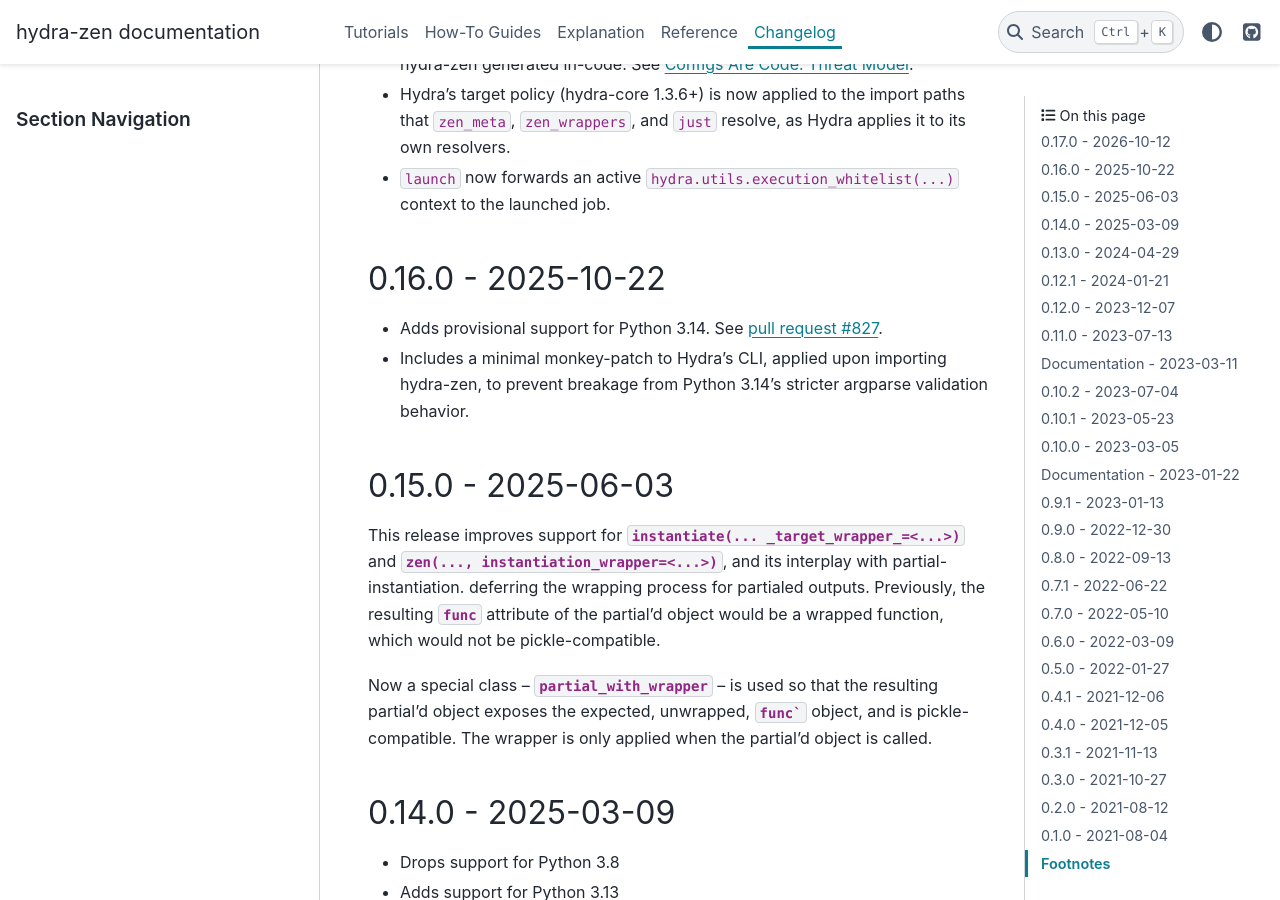
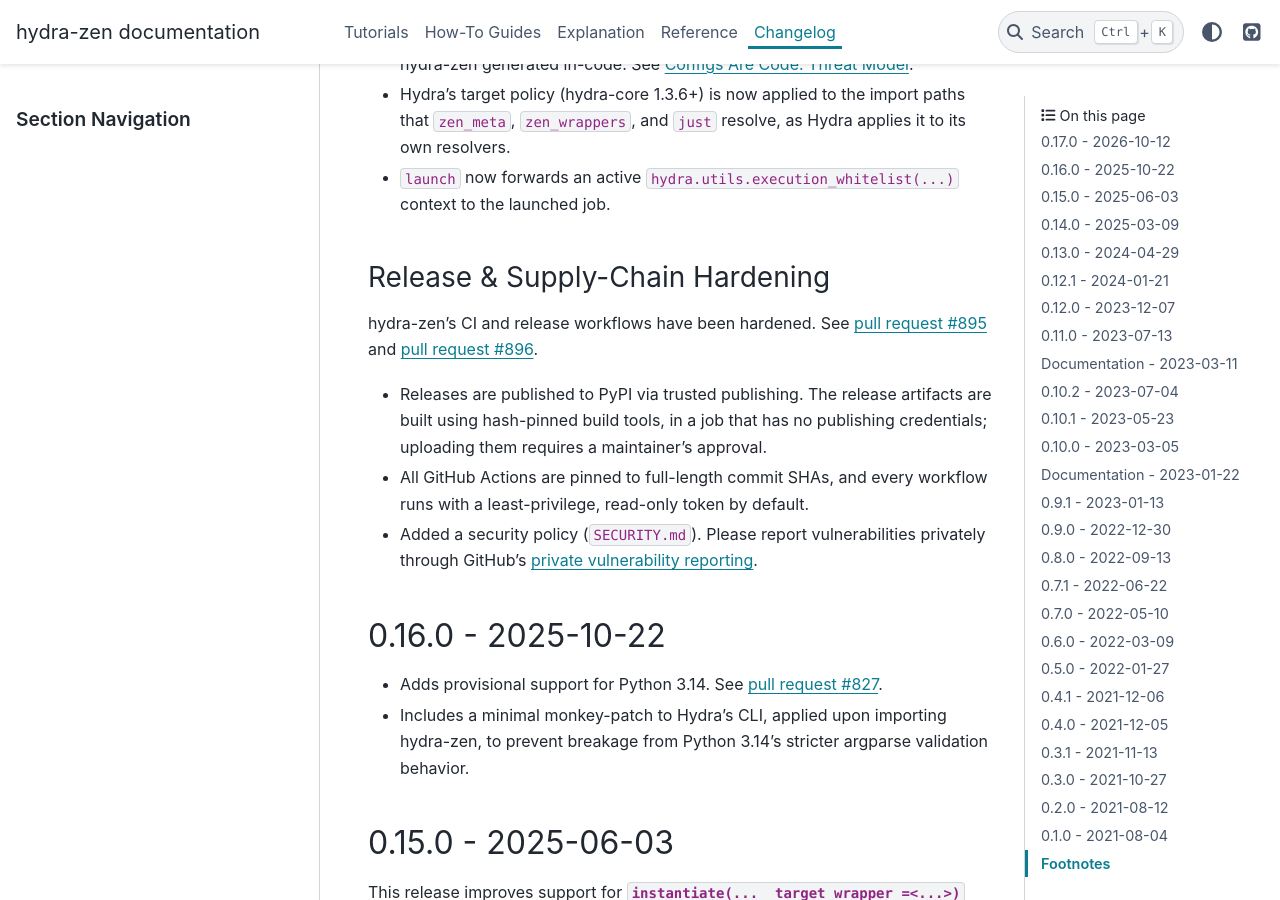
Before and after one commit to mit-ll-responsible-ai/hydra-zen, a Sphinx documentation site: the page built from docs/source/changes.rst, in a window 1280 px wide and 900 px high, scrolled down 1646 px. Built offline with Sphinx 7.4.7 and the PyData theme 0.15.4, drawn with Linux system fonts in a browser that asks for light colours; the version number could not be read and is left out.

Commit message:
Note release and supply-chain hardening in the 0.17.0 changelog
Co-Authored-By: Claude Opus 5.5 <noreply@anthropic.com>

```diff
--- a/docs/source/changes.rst
+++ b/docs/source/changes.rst
@@ -38,6 +38,15 @@ Changes
 - Adds support for hydra-core 1.4's execution whitelist. hydra-zen treats configs as trusted code: by default, :func:`~hydra_zen.instantiate`, :func:`~hydra_zen.zen`, and :func:`~hydra_zen.launch` instantiate with Hydra's execution checks disabled, unless a whitelist is active (e.g. via ``hydra.main(execution_whitelist=...)``). Users can opt into a whitelist via ``instantiate(..., _execution_whitelist_=...)``, ``launch(..., execution_whitelist=...)``, and ``zen(...).hydra_main(..., execution_whitelist=...)``, where ``"auto"`` expands to every target that hydra-zen generated in-code. See :ref:`security`.
 - Hydra's target policy (hydra-core 1.3.6+) is now applied to the import paths that ``zen_meta``, ``zen_wrappers``, and ``just`` resolve, as Hydra applies it to its own resolvers.
 - ``launch`` now forwards an active ``hydra.utils.execution_whitelist(...)`` context to the launched job.
+
+Release & Supply-Chain Hardening
+--------------------------------
+
+hydra-zen's CI and release workflows have been hardened. See :pull:`895` and :pull:`896`.
+
+- Releases are published to PyPI via trusted publishing. The release artifacts are built using hash-pinned build tools, in a job that has no publishing credentials; uploading them requires a maintainer's approval.
+- All GitHub Actions are pinned to full-length commit SHAs, and every workflow runs with a least-privilege, read-only token by default.
+- Added a security policy (``SECURITY.md``). Please report vulnerabilities privately through GitHub's `private vulnerability reporting <https://github.com/mit-ll-responsible-ai/hydra-zen/security/advisories/new>`_.
 
 .. _v0.16.0:
 
```
